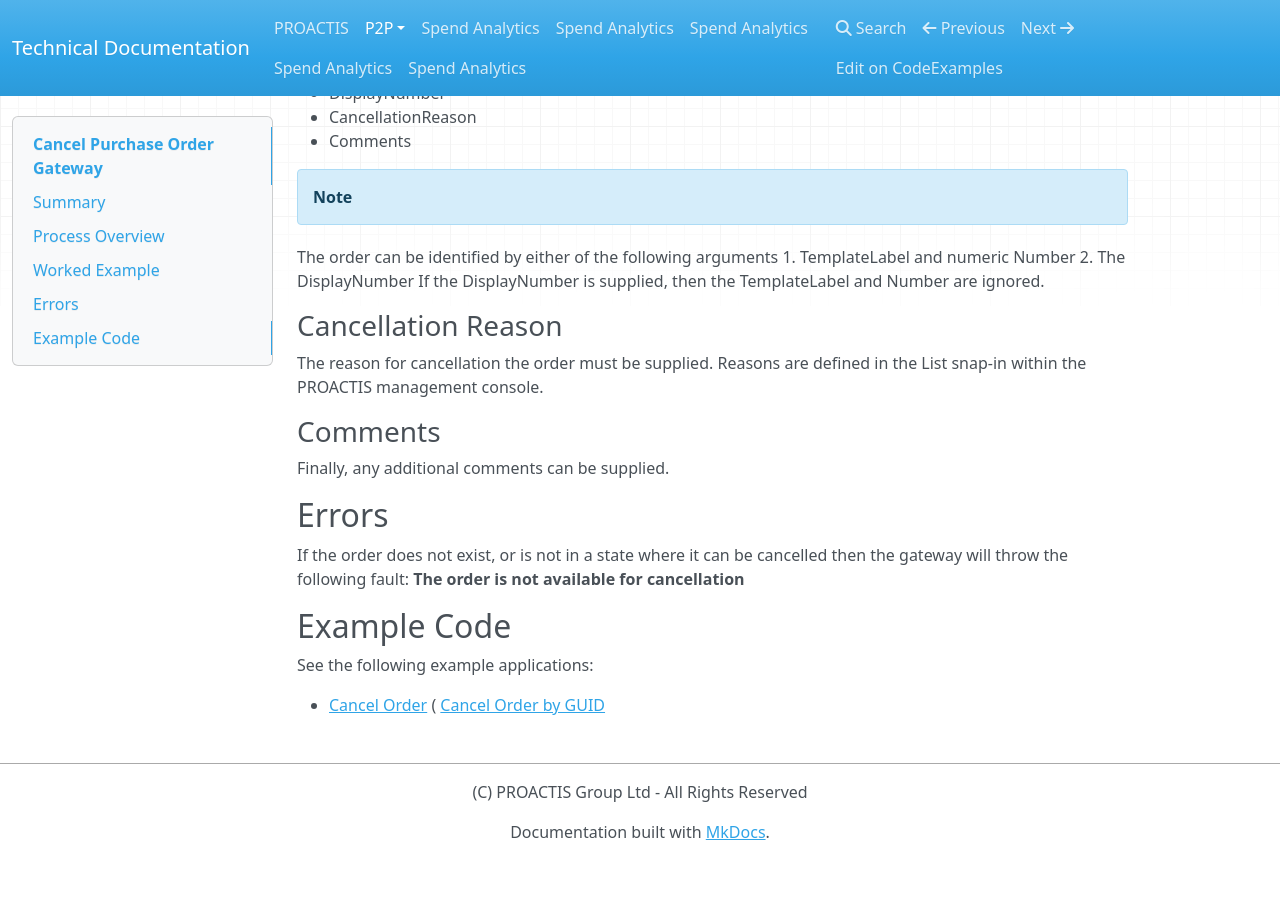
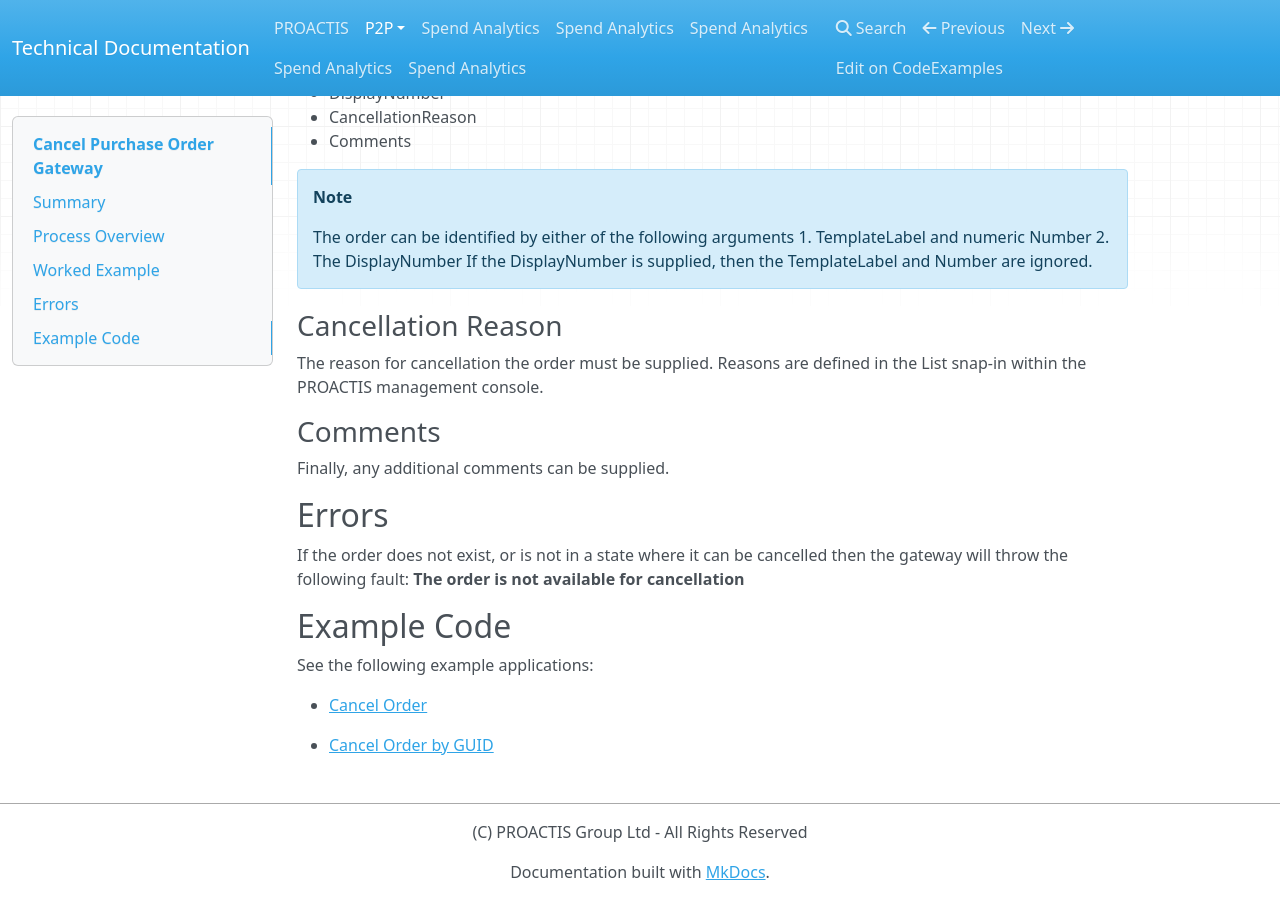
Before and after one commit to proactis-documentation/documentation-source, an MkDocs documentation site: the page built from docs/p2p/cancelPurhaseOrderGateway.md, in a window 1280 px wide and 900 px high, scrolled down 1965 px. Built offline with MkDocs 1.6.1, drawn with Linux system fonts in a browser that asks for light colours; nearby versions of some CDN libraries; old or Windows-style settings are respelled for this version of MkDocs; before the commit the page ends 2825 px from its top, so only the background shows below that.

```diff
--- a/docs/p2p/cancelPurhaseOrderGateway.md
+++ b/docs/p2p/cancelPurhaseOrderGateway.md
@@ -95,11 +95,12 @@ This method takes the following arguments:
 + CancellationReason
 + Comments
 
-!!! note
-  The order can be identified by either of the following arguments
-    1. TemplateLabel and numeric Number
-    2. The DisplayNumber
-  If the DisplayNumber is supplied, then the TemplateLabel and Number are ignored.
+!!! Note
+
+    The order can be identified by either of the following arguments
+      1. TemplateLabel and numeric Number
+      2. The DisplayNumber
+    If the DisplayNumber is supplied, then the TemplateLabel and Number are ignored.
 
 ### Cancellation Reason
 The reason for cancellation the order must be supplied.  Reasons are defined in the List snap-in within the PROACTIS management console.
@@ -116,4 +117,5 @@ If the order does not exist,  or is not in a state where it can be cancelled the
 See the following example applications:
 
 * [Cancel Order](https://github.com/proactis-documentation/ExampleApplications/tree/master/P2P/Gateways/PROACTIS.ExampleApplication.CancelOrder)
-( [Cancel Order by GUID](https://github.com/proactis-documentation/ExampleApplications/tree/master/P2P/Gateways/PROACTIS.ExampleApplication.CancelOrderByGUID)
+
+* [Cancel Order by GUID](https://github.com/proactis-documentation/ExampleApplications/tree/master/P2P/Gateways/PROACTIS.ExampleApplication.CancelOrderByGUID)
```
